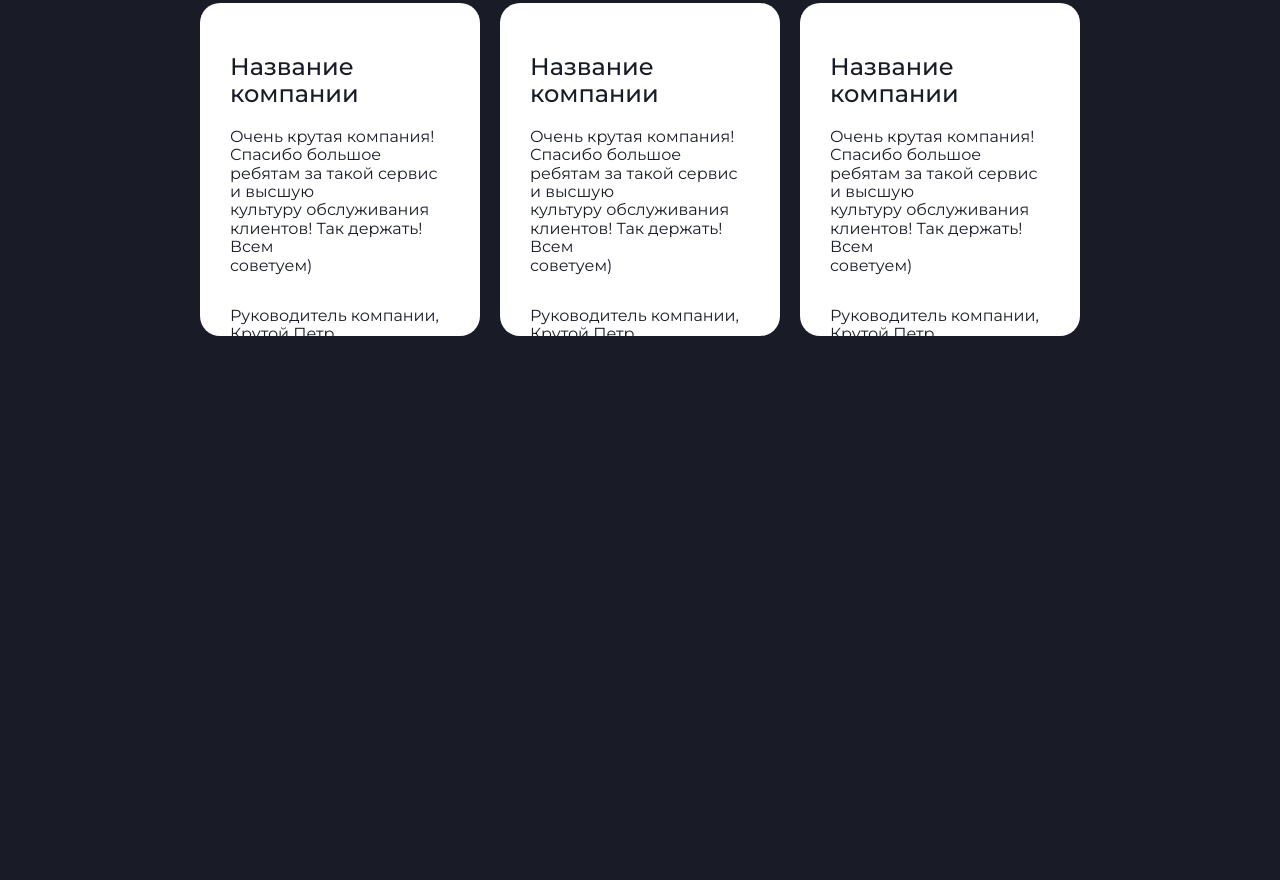
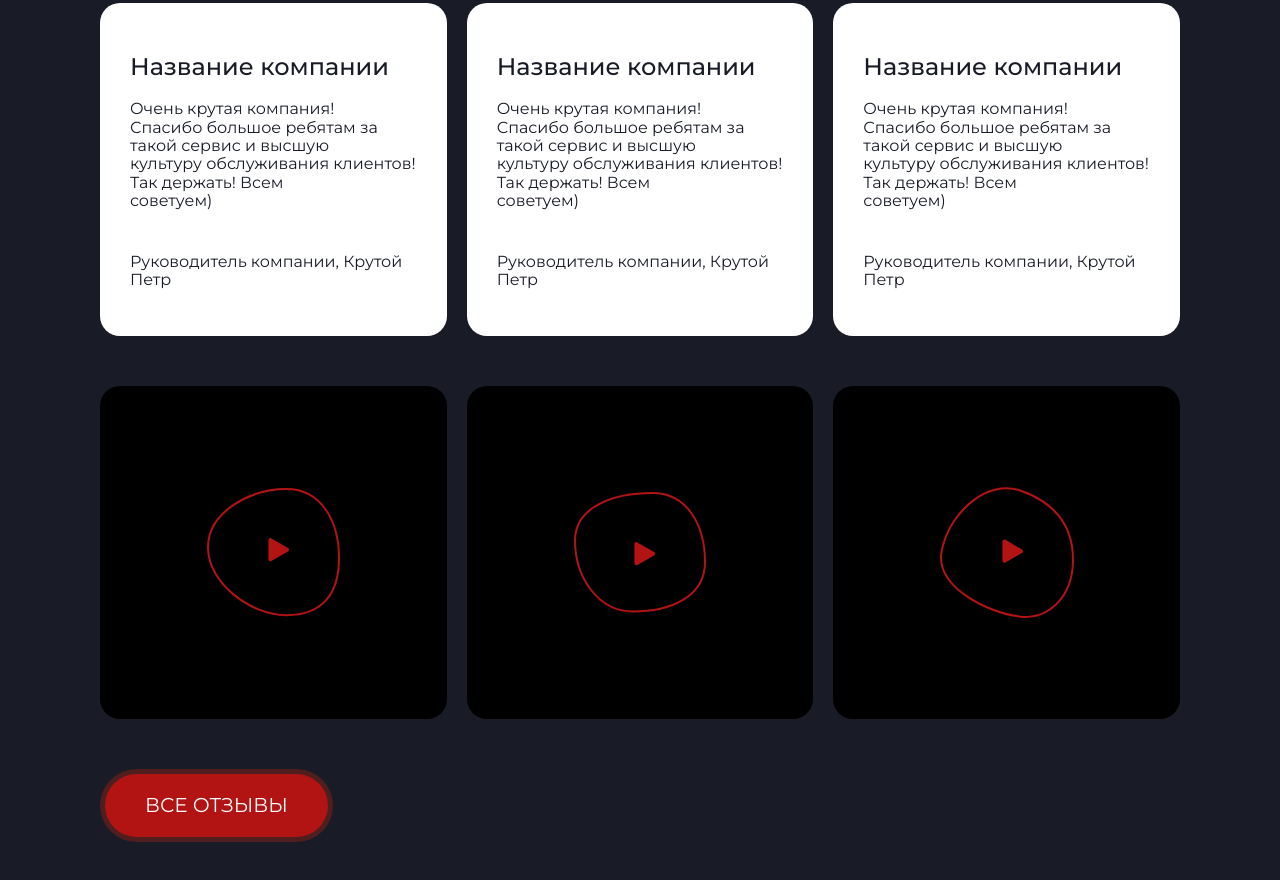
Before and after one commit to Hellworkerlives/Fouro, a plain HTML site: page index.html in a window 1280 px wide. Shown: the part 8756-9636 px from the top of the page. Before the commit the page ends 9116 px from the top, so only its background shows below. Drawn offline with nearby package versions, Linux system fonts and the light colour scheme; files whose address does not match are found by name.

Commit message:
Сделал секцию com

```diff
--- a/assets/scss/components/_com.scss
+++ b/assets/scss/components/_com.scss
@@ -1,15 +1,41 @@
 .com{
     background-color: var(--color-bg);
     padding-top: 100px;
+    padding-bottom: 100px;
     display: flex;
     flex-direction: column;
-    padding-left: 200px;
-    padding-right: 200px;
+    padding-left: 100px;
+    padding-right: 100px;
+    &__video{
+        display: flex;
+        margin-top: 50px;
+        gap: 20px;
+        &-gard{
+            width: 593px;
+            height: 333px;
+            background-color: black;
+            border-radius: 20px;
+            display: flex;
+            flex-wrap: wrap;
+            justify-content: center;
+            transition: transform 0.9s ease;
+        }
+        &-icon{
+            cursor: pointer;
+            &:hover{
+                width: 170px;
+                transform: scale(1.1);
+            }
+            &:active{
+                width: auto;
+                transform: scale(0.95);
+            }
+        }
+    }
     &__container{
       display: flex;
       gap: 20px;
         &-gard{
-
            &-info{
             display: flex;
             background-color: white;
@@ -35,4 +61,7 @@
         font-size: 50px;
         font-weight: 600;
     }
+    &-button{
+        margin-top: 50px;
+    }
 }
--- a/index.html
+++ b/index.html
@@ -240,11 +240,23 @@
                                 </div>
                                 <div class="com__container-info">
                                 <p class="com__container-gard-txt">Руководитель компании, Крутой Петр</p>
+                                 </div>
                             </div>
-                            </div>
-                </div>
-
-                </div>
+                        </div>
+                    <div class="com__video">
+                        <div class="com__video-gard">
+                            <img src="./assets/img/icon.svg" alt="ikon" class="com__video-icon">
+                        </div>
+                        <div class="com__video-gard">
+                            <img src="./assets/img/icon2.svg" alt="ikon" class="com__video-icon">
+                        </div>
+                        <div class="com__video-gard">
+                            <img src="./assets/img/icon3.svg" alt="ikon" class="com__video-icon">
+                        </div>
+                    </div>
+                    <div class="com-button">
+                        <button class="fouro__container-but-knopka">ВСЕ ОТЗЫВЫ</button>
+                    </div>
               </section>
             </div>
         </main>
```
Also changed, not shown: assets/img/icon.svg (added), assets/img/icon2.svg (added), assets/img/icon3.svg (added), assets/style/main-style.min.css, 1 other file.
